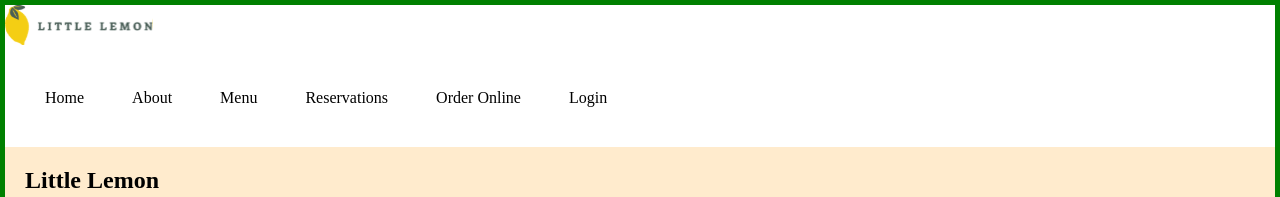
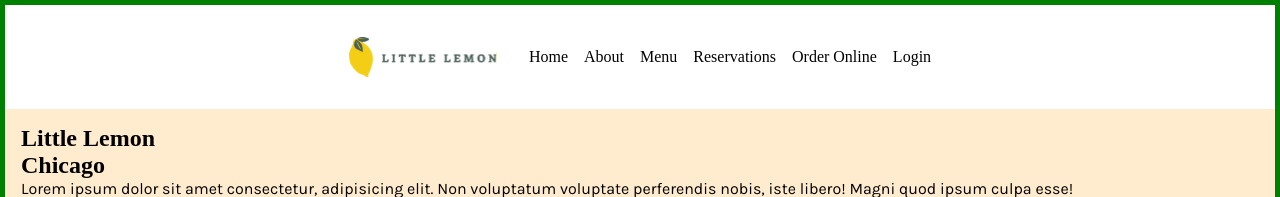
Before and after one commit to ayanbriones/little-lemon, a React (Create React App) app: page / in a window 1280 px wide. Shown: the top 197 px of the page. Built offline with nearby package versions, Linux system fonts and the light colour scheme; grey boxes are pictures that could not be loaded.

Commit message:
Change Nav to flex

```diff
--- a/src/App.css
+++ b/src/App.css
@@ -12,38 +12,37 @@ p {
 }
 .container {
   height: 100vh;
-  width: 100%;
   border: 5px solid green;
 }
-.header {
-  padding: 1.5rem;
-  width: 100%;
-  display: grid;
-  grid-template-columns: auto auto;
+.main-header {
+  padding: 1rem;
+  display: flex;
+  flex-wrap: wrap;
   justify-content: center;
   align-items: center;
 }
-.header img {
+.main-header img {
   padding: 1rem;
 }
 .nav {
   padding: 1rem;
-  overflow: hidden;
 }
 .nav ul {
+  display: flex;
+  flex-wrap: wrap;
+  gap: 1em;
   align-self: center;
   list-style: none;
-  display: flex;
 }
 
 .nav li {
-  padding: 1.5rem;
+  /* padding: 1.5rem; */
 }
 .main {
-  padding: 20px;
+  padding: 1rem;
   background-color: blanchedalmond;
 }
 .footer {
-  padding: 20px;
+  padding: 1rem;
   background-color: blueviolet;
 }
```
